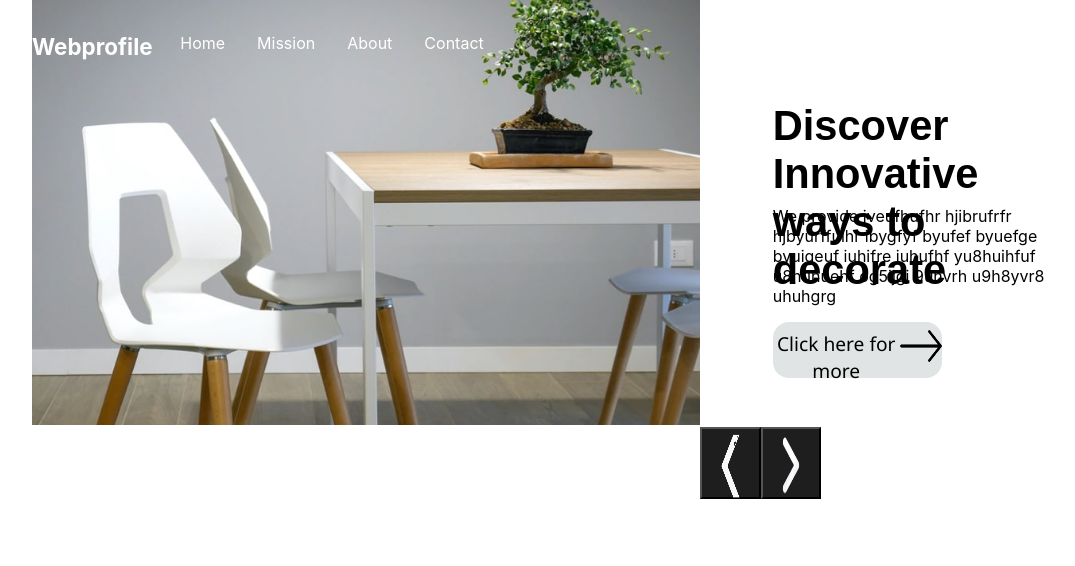
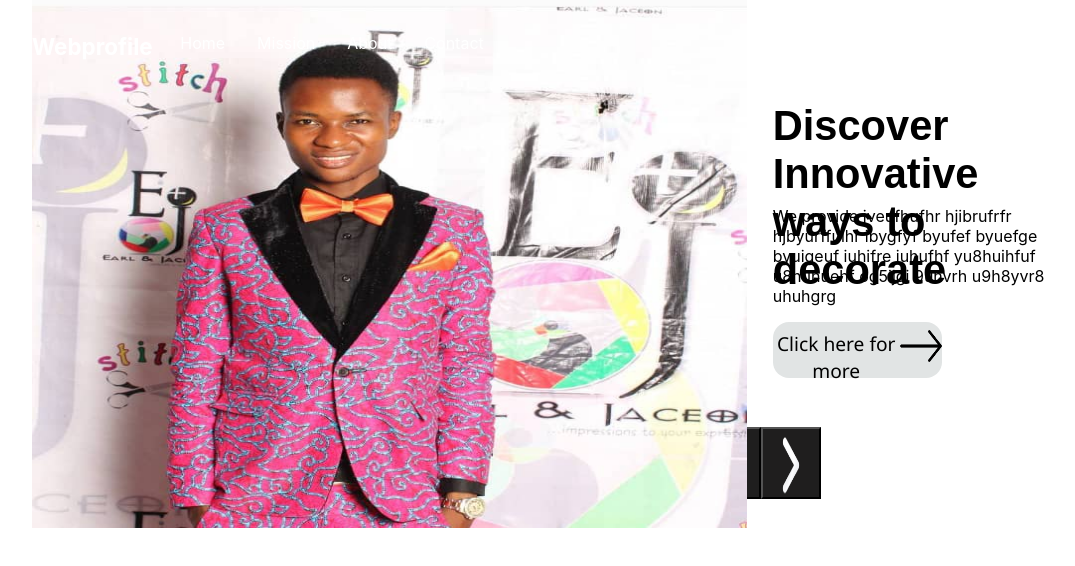
Before and after one commit to Webprofile-Neca/Webprofile-Neca, a React (Create React App) app: page / in a window 1280 px wide. Shown: the top 566 px of the page, without its empty margins (32-1107 px from the left). Built offline with nearby package versions, Linux system fonts and the light colour scheme.

Commit message:
bg changed to image

```diff
--- a/src/App.js
+++ b/src/App.js
@@ -1,13 +1,15 @@
-
+import React, {useState} from 'react';
 import './App.css';
 import Webprofile from './Components/Webprofile';
-
+import users from './Components/items.json';
 
 
 function App() {
+  const [currentUserId, setCurrentUserId] = useState(1);
+  const [currentUser, setCurrentUser] = useState(users[0]);
   return (
     <div className="App">
-    <Webprofile/>
+      <Webprofile users={users} currentUserId={currentUserId} setCurrentUserId={setCurrentUserId} currentUser={currentUser} setCurrentUser={setCurrentUser} />
 
     </div>
   );
--- a/src/Components/Webprofile.css
+++ b/src/Components/Webprofile.css
@@ -6,15 +6,23 @@
 
 .firstdiv{
 
-         /* border: 1px solid blue; */
          width: 58%;
          height: 33rem;
-         background-image: url(desktop-image-hero-1.jpg);
+         /* background-image: url(desktop-image-hero-1.jpg);
          background-size: 100%;
-         background-repeat: no-repeat;
+         background-repeat: no-repeat; */
+         /* background: red; */
+         display: flex;
+         flex-direction: column;
+         /* align-items: flex-start; */
+         justify-content: flex-start;
 
 }
-
+.profile-picture{
+    width: 715px;
+    height: 33rem;
+    position: absolute;
+}
 .updiv{
     margin-top: 5%;
     /* border: 1px solid rgb(212, 32, 137); */
@@ -22,6 +30,7 @@
     height: 3rem;
     display: flex;
 
+    z-index: 1;
 }
 
 .title{
--- a/src/Components/Webprofile.js
+++ b/src/Components/Webprofile.js
@@ -3,9 +3,10 @@ import'./Webprofile.css'
 import arrowicon from './arrowicon.png'
 import nextt from './nextt.png'
 import previous11 from './previous11.png'
+import userImage from './desktop-image-hero-1.jpg';
+import usp from './Pictures/5.jpg';
+function Webprofile({currentUserId, setCurrentUserId, currentUser, setCurrentUser}) {
 
-
-function Webprofile() {
   return (
     <div className='main'>
       <div className='firstdiv'>
@@ -14,6 +15,7 @@ function Webprofile() {
              <nav><li>Home</li><li>Mission</li><li>About</li><li>Contact</li></nav>
 
          </div>
+         <img src={usp} alt="profile-picture" className="profile-picture"  />
 
 
      </div>
--- a/src/Components/items.json
+++ b/src/Components/items.json
@@ -4,7 +4,7 @@
       "name": " Ajibade Hamidat Abisola",
       "skills": "HTML,CSS,Javascript.",
       "github_link": "https://github.com/Hameedarh",
-      "img":"../Pictures/1.jpg",
+      "img":"./Pictures/1.jpg",
       "about": ""
     },
     {
@@ -12,7 +12,7 @@
         "name": "Abdulwasiu Saliman",
         "skills": "Javascript, PHP, Phython, React.",
         "github_link": "https://github.com/Oladimeji-Dev",
-        "img":"../Pictures/2.jpg",
+        "img":"./Pictures/2.jpg",
         "about": ""
       },
       {
@@ -20,7 +20,7 @@
         "name": "Daniel Uchenna Achilihu",
         "skills": "Javascript, HTML,CSS, React.",
         "github_link": "https://github.com/Achilihudaniel07",
-        "img":"../Pictures/3.jpg",
+        "img":"./Pictures/3.jpg",
         "about": ""
       },
       {
@@ -28,7 +28,7 @@
         "name": "Oluniyi Israel",
         "skills": "HTML, CSS and Javascript",
         "github_link": "https://github.com/Oluniyisrael",
-        "img":"../Pictures/4.jpg",
+        "img":"./Pictures/4.jpg",
         "about": ""
       },
       {
@@ -36,7 +36,7 @@
         "name": "Damos Muelji",
         "skills": "HTML, CSS and Javascript",
         "github_link": "https://github.com/muelji",
-        "img":"../Pictures/5.jpg",
+        "img":"./Pictures/5.jpg",
         "about": ""
       },
       {
@@ -44,7 +44,7 @@
         "name": "Maryam Suleiman",
         "skills": "HTML, Javascript and React ",
         "github_link": "https://github.com/MaryamSuleiman",
-        "img":"../Pictures/6.jpg",
+        "img":"./Pictures/6.jpg",
         "about": ""
       },
       {
@@ -52,7 +52,7 @@
         "name": "Rabo Abdulsamad",
         "skills": "HTML, CSS and Javascript",
         "github_link": "https://github.com/biggieCodes",
-        "img":"../Pictures/7.jpg",
+        "img":"./Pictures/7.jpg",
         "about": ""
       },
       {
@@ -60,7 +60,7 @@
         "name": "Momoh Abdulrasheed",
         "skills": "HTML, CSS, Javascript, Phython and React.",
         "github_link": "https://github.com/momohrasheed06",
-        "img":"../Pictures/8.jpg",
+        "img":"./Pictures/8.jpg",
         "about": ""
       },
       {
@@ -68,7 +68,7 @@
         "name": "Olaniyi Israel Olufunmi",
         "skills": "HTML and Javascript",
         "github_link": "https://github.com/",
-        "img":"../Pictures/9.jpg",
+        "img":"./Pictures/9.jpg",
         "about": ""
       },
       {
@@ -76,7 +76,7 @@
         "name": "Lazarus B. Umeh",
         "skills": "HTML, CSS and Javascript",
         "github_link": "https://github.com/lazumeh",
-        "img":"../Pictures/10.jpg",
+        "img":"./Pictures/10.jpg",
         "about": ""
       },
       {
@@ -84,7 +84,7 @@
         "name": "Daubry Martins",
         "skills": "HTML, CSS and Javascript",
         "github_link": "https://github.com/Daumatt",
-        "img":"../Pictures/11.jpg",
+        "img":"./Pictures/11.jpg",
         "about": ""
       },
       {
@@ -92,7 +92,7 @@
         "name": "Alexander Gabrielle Khoinom",
         "skills": "HTML, CSS and Javascript",
         "github_link": "https://github.com/Gabbie99",
-        "img":"../Pictures/12.jpg",
+        "img":"./Pictures/12.jpg",
         "about": ""
       },
       {
@@ -100,7 +100,7 @@
         "name": "Aluya Ebenezer",
         "skills": "HTML, CSS , React and Javascript",
         "github_link": "https://github.com/Ebenezeraluya",
-        "img":"../Pictures/13.jpg",
+        "img":"./Pictures/13.jpg",
         "about": ""
       },
       {
@@ -108,7 +108,7 @@
         "name": "Okechukwu Victor",
         "skills": "HTML, CSS and Javascript",
         "github_link": "https://github.com/IamVICtheCG",
-        "img":"../Pictures/14.jpg",
+        "img":"./Pictures/14.jpg",
         "about": ""
       },
       {
@@ -116,7 +116,7 @@
         "name": "Harrison ",
         "skills": "React,React Native",
         "github_link": "https://github.com/Harry654",
-        "img":"../Pictures/15.jpg",
+        "img":"./Pictures/15.jpg",
         "about": ""
       },
       {
@@ -124,7 +124,7 @@
         "name": "Fiki Mayomikun",
         "skills": "React, UI/UX Designer",
         "github_link": "https://github.com/Fiki-josh",
-        "img":"../Pictures/15.jpg",
+        "img":"./Pictures/15.jpg",
         "about": ""
       }
 ]
```
Also changed, not shown: 1 other file (tests, documents, lock files or other folders).
